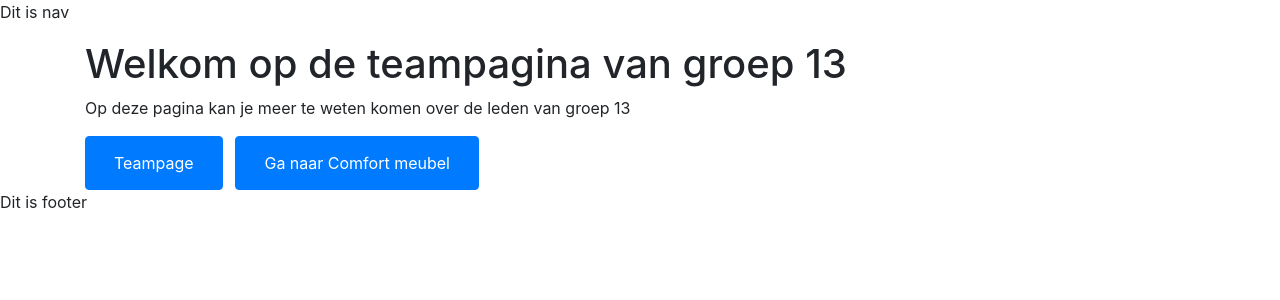
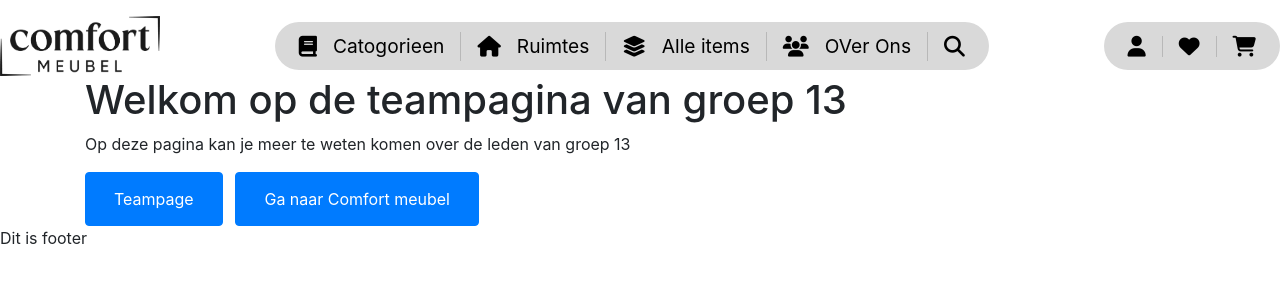
Before and after one commit to gitjonaspeeters/2324_1DVO_WPL2_GROEP_13, a Vue app: page / in a window 1280 px wide. Shown: the top 300 px of the page. Built offline with nearby package versions, Linux system fonts and the light colour scheme.

Commit message:
navigation bar start finished

```diff
--- a/package.json
+++ b/package.json
@@ -9,6 +9,7 @@
     "preview": "vite preview"
   },
   "dependencies": {
+    "@fortawesome/fontawesome-free": "^6.5.2",
     "bootstrap": "^5.3.3",
     "pinia": "^2.1.7",
     "vue": "^3.4.15",
--- a/src/components/NavigationComponents/NavigationComponent.vue
+++ b/src/components/NavigationComponents/NavigationComponent.vue
@@ -1,5 +1,55 @@
 <template>
-    <p>Dit is nav</p>
+    <div id="navigation-container">
+        <nav>
+            <div id="navigation-left">
+                <img src="../../../assets/Comfortmeubel_1.png">
+            </div>
+            <div id="navigation-main">
+                <div class="navigation-main-section">
+                    <a href="#">
+                        <i class="fa-solid fa-book"></i>
+                        <p>Catogorieen</p></a>
+                </div>
+                <div class="navigation-main-section">
+                    <a href="#">
+                        <i class="fa-solid fa-house"></i>
+                        <p>Ruimtes</p></a>
+                </div>
+                <div class="navigation-main-section">
+                    <a href="#">
+                        <i class="fa-solid fa-layer-group"></i>
+                        <p>Alle items</p></a>
+                </div>
+                <div class="navigation-main-section">
+                    <a href="#">
+                        <i class="fa-solid fa-users"></i>
+                        <p>OVer Ons</p>
+                    </a>
+                </div>
+                <div class="navigation-main-search">
+                    <a href="#"><i class="fa-solid fa-magnifying-glass"></i></a>
+                </div>
+            </div>
+            <div id="navigation-right">
+                <div class="navigation-right-sextion">
+                    <a href="#">
+                        <i class="fa-solid fa-user"></i>
+                    </a>
+
+                </div>
+                <div class="navigation-right-sextion">
+                    <a href="#">
+                        <i class="fa-solid fa-heart"></i>
+                    </a>
+                </div>
+                <div id="navigation-right-sextion">
+                    <a href="#">
+                        <i class="fa-solid fa-cart-shopping"></i>
+                    </a>
+                </div>
+            </div>
+        </nav>
+    </div>
 </template>
 
 <script>
@@ -7,3 +57,92 @@ export default {
     name: "NavigationBar"
 }
 </script>
+<style scoped>
+*{
+    margin: 0;
+    padding: 0;
+    /* border: 1px solid red; */
+}
+#navigation-container{
+    margin: 1rem auto 0 auto;
+    width: 115rem;
+    max-width: 100%;
+}
+nav{
+    display: flex;
+    justify-content: space-between;
+    align-items: center;
+}
+#navigation-left {
+    display: flex;
+    align-items: center;
+}
+#navigation-left img{
+    width: 10rem;
+}
+#navigation-main{
+    height: 0.1rem;
+    display: flex;
+    justify-content: space-between;
+    align-items: center;
+    padding: 1.5rem;
+    background-color: #D9D9D9;
+    border-radius: 10rem;
+    gap: 1rem;
+}
+.navigation-main-section{
+    padding-right: 1rem;
+    display: flex;
+    justify-content: center;
+    border-right: 1px solid #B8B8B8;
+}
+.navigation-main-section a{
+    display: flex;
+    color: #000000;
+    align-items: center;
+    text-decoration: none;
+    gap: 1rem;
+}
+.navigation-main-search{
+    display: flex;
+    align-items: center;
+}
+.navigation-main-search a{
+    color: #000000;
+    display: flex;
+    align-items: center;
+    text-decoration: none;
+}
+nav i{
+    font-size: 1.3rem;
+}
+nav p{
+    font-size: 1.2rem;
+}
+/* recherkant navigatie */
+#navigation-right{
+    height: 0.1rem;
+    display: flex;
+    justify-content: space-between;
+    align-items: center;
+    padding: 1.5rem;
+    background-color: #D9D9D9;
+    border-radius: 10rem;
+    gap: 1rem;
+}
+.navigation-right-sextion{
+    padding-right: 1rem;
+    display: flex;
+    justify-content: center;
+    border-right: 1px solid #B8B8B8;
+}
+
+.navigation-right-sextion a, #navigation-right-sextion a{
+    display: flex;
+    color: #000000;
+    align-items: center;
+    text-decoration: none;
+}
+
+
+</style>
--- a/src/main.js
+++ b/src/main.js
@@ -2,6 +2,7 @@ import { createApp } from 'vue'
 import { createPinia } from 'pinia'
 import 'bootstrap/dist/css/bootstrap.min.css';
 import 'bootstrap/dist/js/bootstrap.bundle.min.js';
+import '@fortawesome/fontawesome-free/css/all.css';
 
 import App from './App.vue'
 import router from './router'
```
Also changed, not shown: assets/Comfortmeubel_1.png (added), 1 other file (tests, documents, lock files or other folders).
